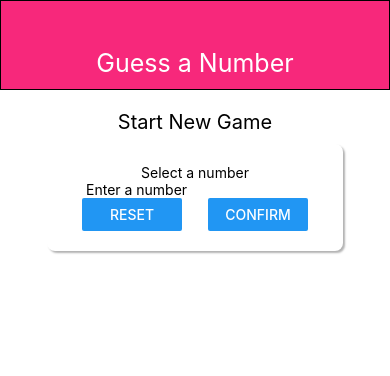
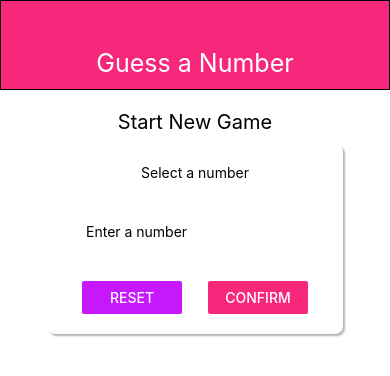
Before and after one commit to hoshimotao/reactGuide2, a React Native app: screen / in a window 390 px wide. Shown: the top 376 px of the page. Built offline with nearby package versions, Linux system fonts and the light colour scheme.

Commit message:
add primary and accent colors to buttons

```diff
--- a/components/Header.js
+++ b/components/Header.js
@@ -1,5 +1,6 @@
 import React from 'react';
 import { View, Text, StyleSheet} from 'react-native'
+import Colors from '../constants/Colors';
 
 const Header = props => {
 
@@ -19,7 +20,7 @@ const styles = StyleSheet.create({
     width: '100%',
     height: 90,
     paddingTop: 36,
-    backgroundColor: '#f7287b',
+    backgroundColor: Colors.primary,
     alignItems: 'center',
     justifyContent: 'center',
     borderWidth: 1,
--- /dev/null
+++ b/constants/Colors.js
@@ -0,0 +1,5 @@
+export default {
+
+  primary: '#f7287b',
+  accent: '#c717fc'
+};
--- a/screens/StartGameScreen.js
+++ b/screens/StartGameScreen.js
@@ -1,6 +1,7 @@
 import React from 'react';
 import {View, Text, StyleSheet, TextInput, Button} from 'react-native';
 import Card from '../components/Card.js';
+import Colors from '../constants/Colors';
 
 const StartGameScreen=props=>{
   return(
@@ -8,10 +9,10 @@ const StartGameScreen=props=>{
       <Text style={styles.title}>Start New Game</Text>
       <Card style={styles.inputContainer}>
         <Text>Select a number</Text>
-        <TextInput placeholder="Enter a number" />
+        <TextInput style={styles.userInputField} placeholder="Enter a number" />
         <View style={styles.buttonContainer}>
-          <View style={styles.button}><Button title="Reset" onPress={() => {}} /></View>
-          <View style={styles.button}><Button title="Confirm" onPress={() => {}} /></View>
+          <View style={styles.button}><Button title="Reset" onPress={() => {}} color={Colors.accent} /></View>
+          <View style={styles.button}><Button title="Confirm" onPress={() => {}} color={Colors.primary} /></View>
         </View>
       </Card>
     </View>
@@ -26,6 +27,11 @@ const styles = StyleSheet.create({
   inputContainer: {
     width: 300,
     maxWidth: '80%',
+    alignItems: 'center',
+  },
+
+  userInputField: {
+    height: 100,
     alignItems: 'center',
   },
 
```
